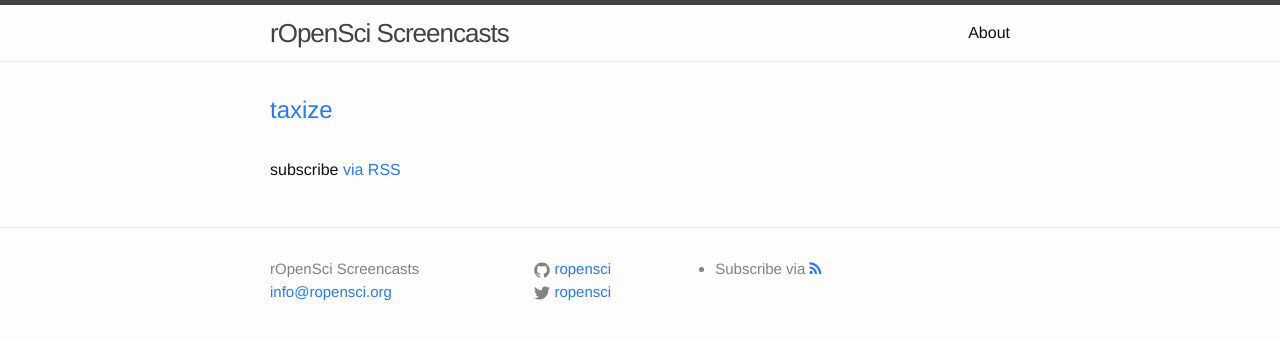
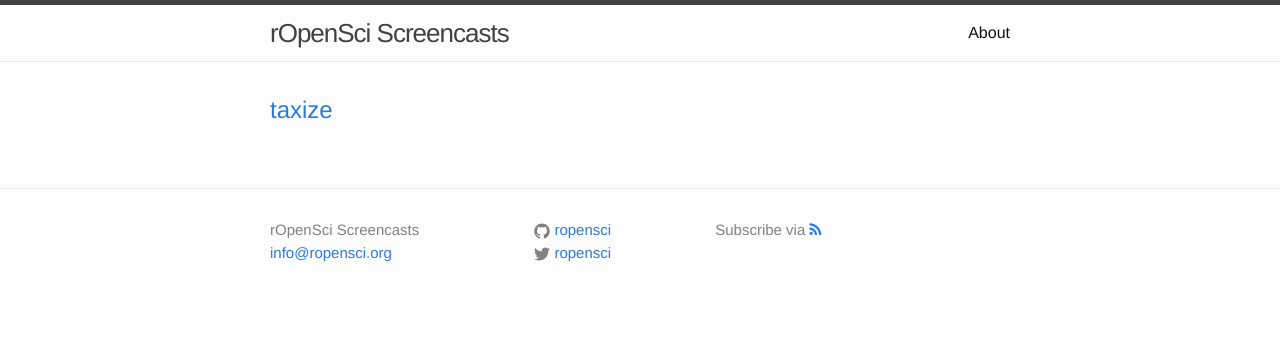
Before and after one commit to ropensci-archive/screencasts, a Jekyll site: the page built from index.html, in a window 1280 px wide. Shown: the top 340 px of the page. Built offline with Jekyll 4.4.1, drawn with Linux system fonts in a browser that asks for light colours; nearby versions of some CDN libraries; Markdown is read by kramdown in place of the engine named in the settings.

Commit message:
no bullet, rmeove old rss feed link on landing page

```diff
--- a/_includes/footer.html
+++ b/_includes/footer.html
@@ -47,7 +47,7 @@
 
         <div class="footer-col  footer-col-3">
           <ul class="rss-feed">
-            <li>
+            <li style="list-style-type: none;">
               Subscribe via <a href="{{ site.baseurl }}feed.xml"><i class="fa fa-rss"></i></a>
             </li>
           </ul>
--- a/index.html
+++ b/index.html
@@ -18,6 +18,6 @@ layout: default
     {% endfor %}
   </ul>
 
-  <p class="rss-subscribe">subscribe <a href="{{ "/feed.xml" | prepend: site.baseurl }}">via RSS</a></p>
+  <!-- <p class="rss-subscribe">subscribe <a href="{{ "/feed.xml" | prepend: site.baseurl }}">via RSS</a></p> -->
 
 </div>
```
Also changed, not shown: 4 other files.
